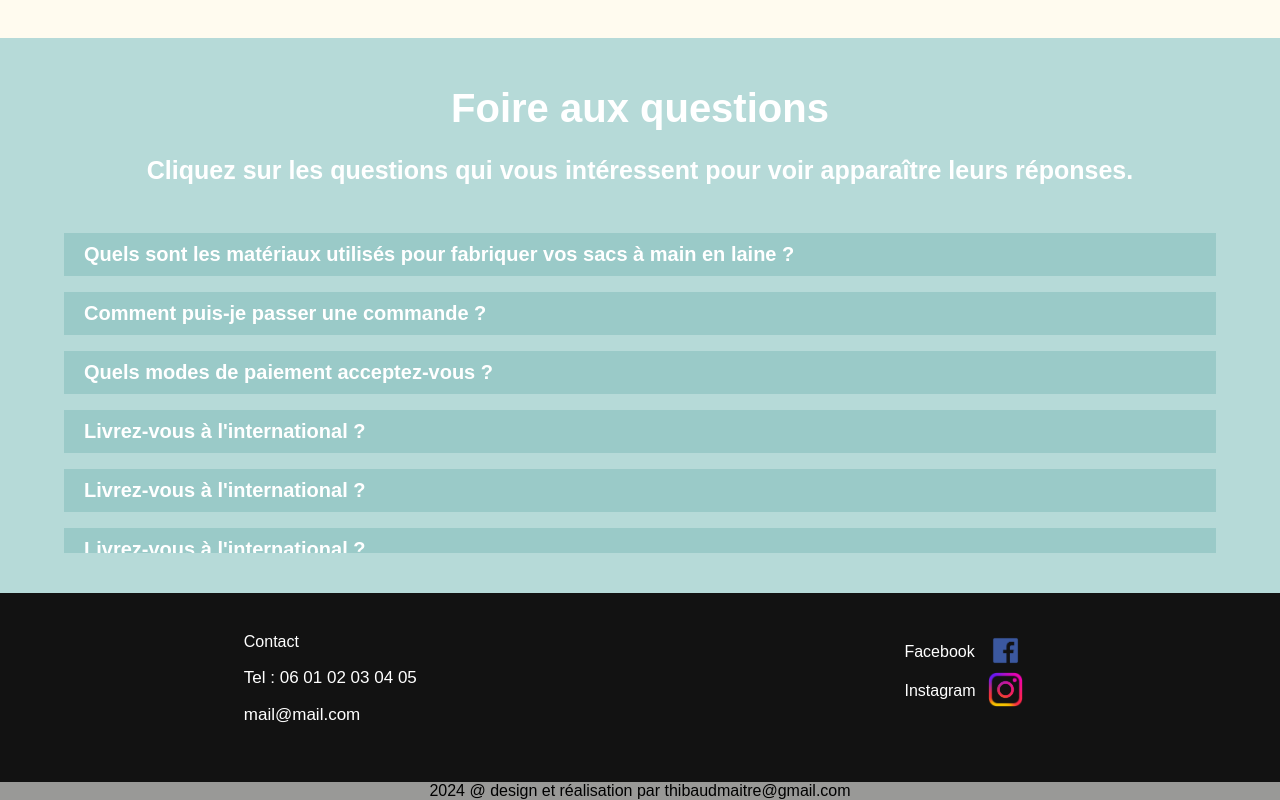
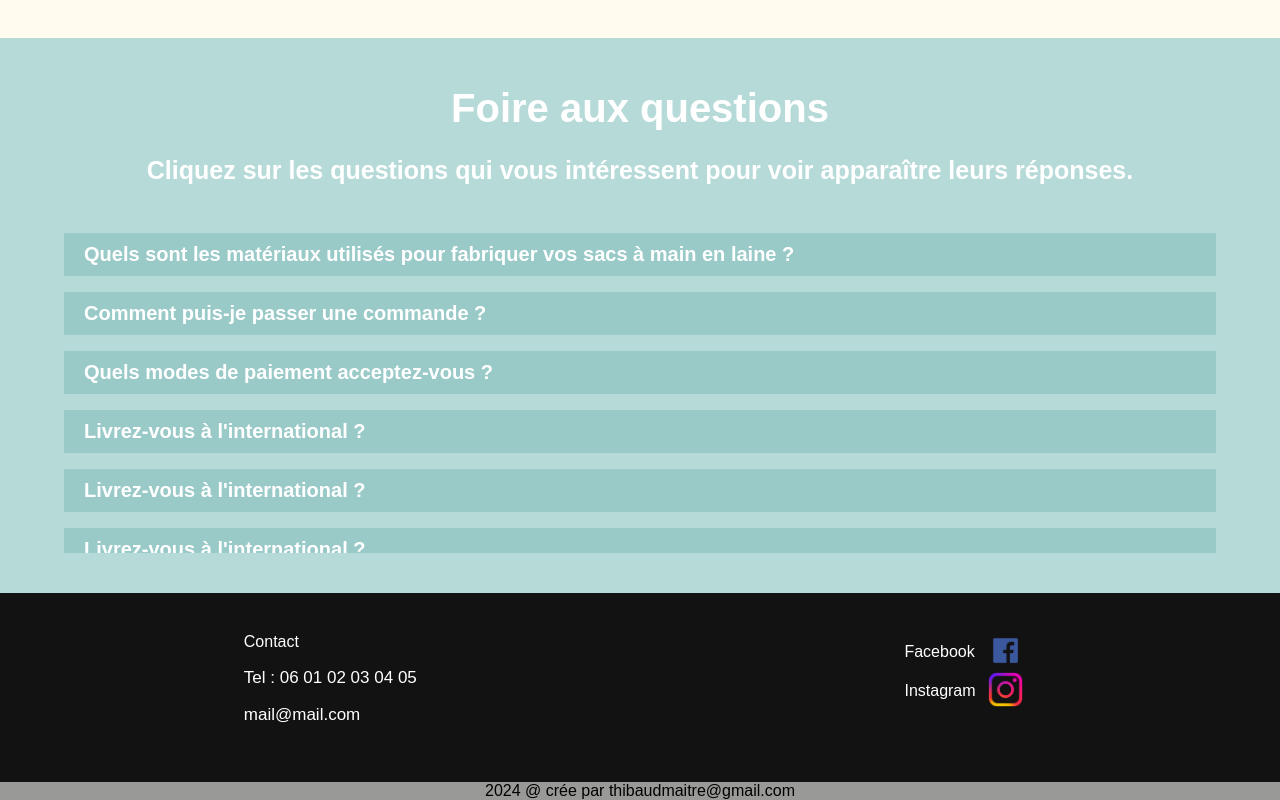
Before and after one commit to Thibaud-M326/AnneMarieWebsiteDev, a Next.js app: page / in a window 1280 px wide. Shown: the part 3511-4311 px from the top of the page. Built offline with nearby package versions, Linux system fonts and the light colour scheme; a web font is replaced by a local one.

Commit message:
crée par thibaud maitre changé

```diff
--- a/app/ui/signature.tsx
+++ b/app/ui/signature.tsx
@@ -12,7 +12,7 @@ export default function Signature() {
 			<p
 				className={styles.signature}
 			>
-				2024 @ design et réalisation par thibaudmaitre@gmail.com
+				2024 @ crée par thibaudmaitre@gmail.com
 			</p>
 		</div>
 	);
```
